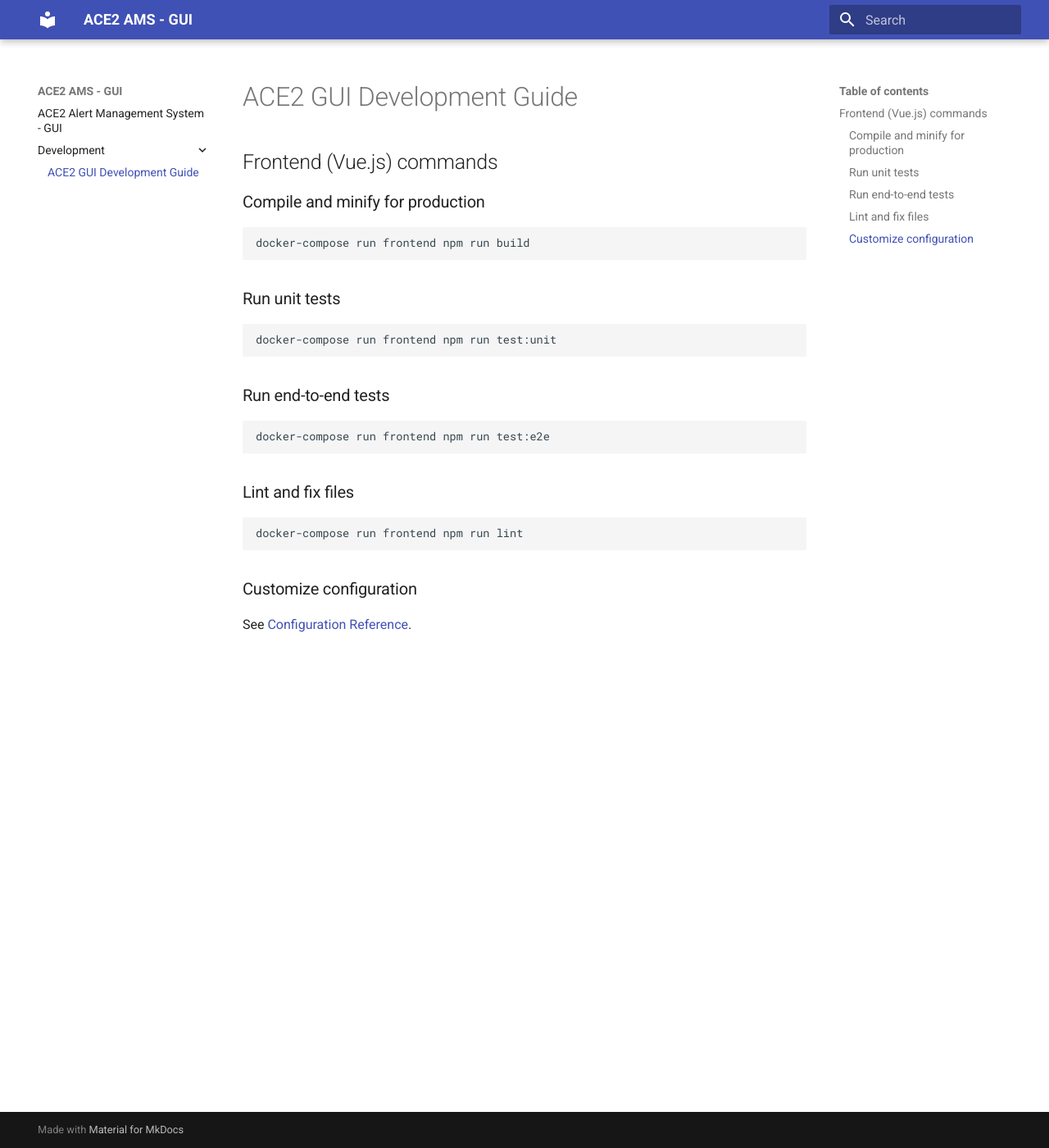
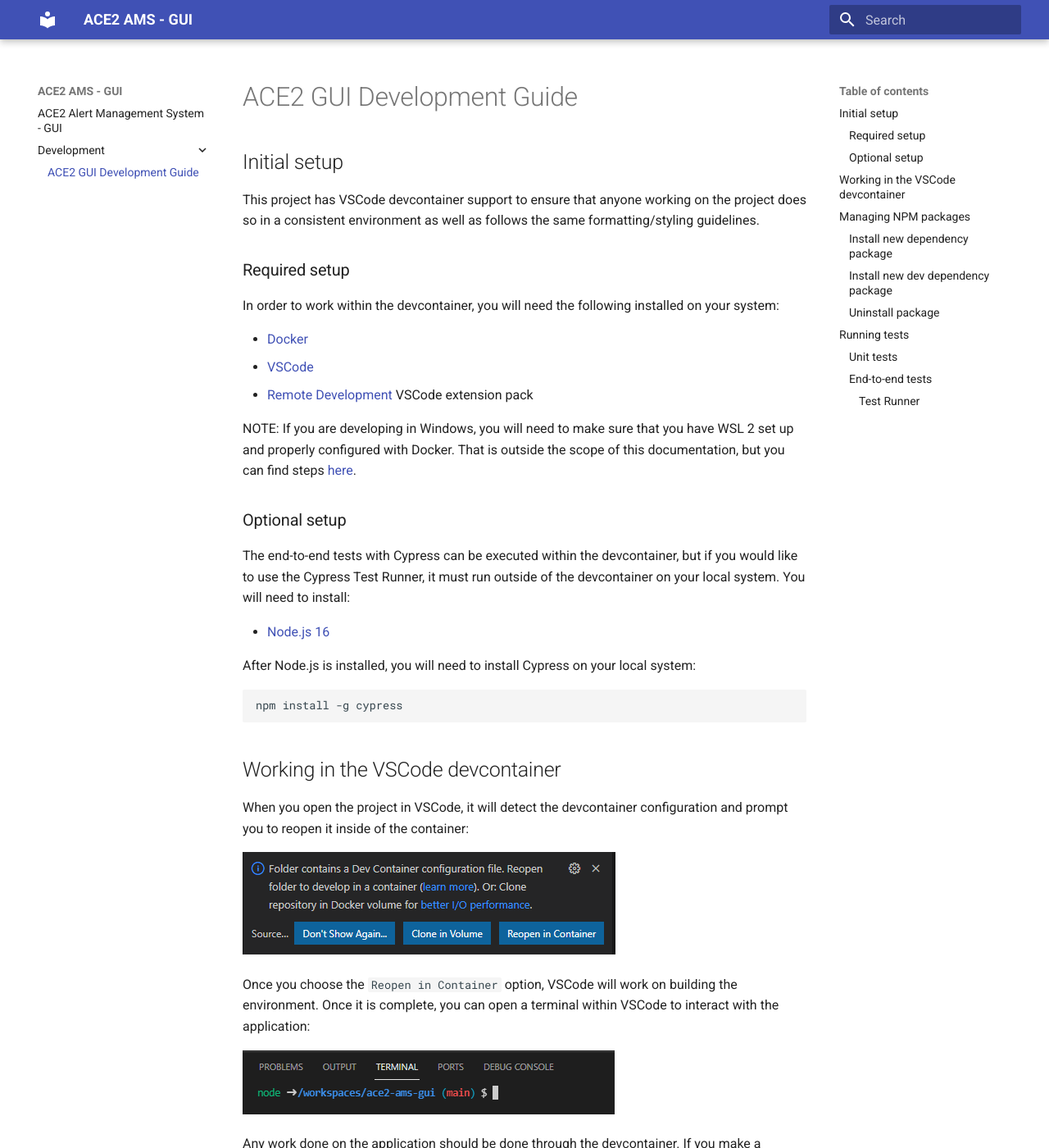
Before and after one commit to seanmcfeely/ace2-ams, an MkDocs documentation site: the page built from docs/development/index.md, in a window 1280 px wide and 1400 px high. Shown: the whole window at 82% size. Built offline with MkDocs 1.6.1 and Material for MkDocs 9.7.7, drawn with Linux system fonts in a browser that asks for light colours; some of the changed text lies outside the part shown.

Commit message:
Merge branch 'main' of https://github.com/hollyfoxx/ace2-ams-gui into feature/login

````diff
--- a/docs/development/index.md
+++ b/docs/development/index.md
@@ -1,24 +1,101 @@
 # ACE2 GUI Development Guide
-## Frontend (Vue.js) commands
-### Compile and minify for production
+
+## Initial setup
+
+This project has VSCode devcontainer support to ensure that anyone working on the project does so in a consistent environment as well as follows the same formatting/styling guidelines.
+
+### Required setup
+
+In order to work within the devcontainer, you will need the following installed on your system:
+
+* [Docker](https://www.docker.com/products/docker-desktop)
+* [VSCode](https://code.visualstudio.com/)
+* [Remote Development](https://marketplace.visualstudio.com/items?itemName=ms-vscode-remote.vscode-remote-extensionpack) VSCode extension pack
+
+NOTE: If you are developing in Windows, you will need to make sure that you have WSL 2 set up and properly configured with Docker. That is outside the scope of this documentation, but you can find steps [here](https://docs.docker.com/desktop/windows/wsl/).
+
+### Optional setup
+
+The end-to-end tests with Cypress can be executed within the devcontainer, but if you would like to use the Cypress Test Runner, it must run outside of the devcontainer on your local system. You will need to install:
+
+* [Node.js 16](https://nodejs.org/en/download/current/)
+
+After Node.js is installed, you will need to install Cypress on your local system:
 ```
-docker-compose run frontend npm run build
+npm install -g cypress
 ```
 
-### Run unit tests
+## Working in the VSCode devcontainer
+
+When you open the project in VSCode, it will detect the devcontainer configuration and prompt you to reopen it inside of the container:
+
+![Reopen in Container](open-in-container.png)
+
+Once you choose the `Reopen in Container` option, VSCode will work on building the environment. Once it is complete, you can open a terminal within VSCode to interact with the application:
+
+![Terminal](terminal.png)
+
+Any work done on the application should be done through the devcontainer. If you make a change to the devcontainer configuration (found in the `.devcontainer` directory), you can rebuild the devcontainer by clicking on `Dev Container: ACE2 AMS GUI` in the lower-left corner of VSCode and then selecting the `Rebuild Container` option in the menu that opens.
+
+## Managing NPM packages
+
+You should not directly edit the dependencies or devDependencies inside of `package.json` or anything in `package-lock.json`. **Any changes to packages should be performed inside of the devcontainer via the `npm` command**:
+
+### Install new dependency package
+
+You would install a package like this if it is something the final compiled application needs:
 ```
-docker-compose run frontend npm run test:unit
+npm install <package>
 ```
 
-### Run end-to-end tests
+### Install new dev dependency package
+
+You would install a package like this if it is only needed during development:
 ```
-docker-compose run frontend npm run test:e2e
+npm install -D <package>
 ```
 
-### Lint and fix files
+### Uninstall package
+
+You can uninstall/remove a package regardless of how it was installed by:
 ```
-docker-compose run frontend npm run lint
+npm uninstall <package>
 ```
 
-### Customize configuration
-See [Configuration Reference](https://cli.vuejs.org/config/).
+## Running tests
+
+This application has a suite of unit tests performed by [Jest](https://jestjs.io/) and end-to-end tests performed by [Cypress](https://www.cypress.io/).
+
+### Unit tests
+You can execute the unit tests directly inside of the devcontainer:
+```
+npm run test:unit
+```
+
+### End-to-end tests
+You can execute the end-to-end tests directly inside of the devcontainer:
+```
+npm run test:e2e
+```
+
+**NOTE:** The end-to-end tests will not work inside of the devcontainer if your host system is a Mac with the M1 processor. However, you will be able to run them as outlined below in the [Test Runner](#Test-Runner) section.
+
+#### Test Runner
+
+Cypress also comes with an amazing [Test Runner](https://docs.cypress.io/guides/core-concepts/test-runner) that lets you see and interact with the tests in your local web browser. This can be helpful when writing end-to-end tests to ensure they are working properly as well as any debugging you might need to do.
+
+However, this will need to be performed on your local system ouside of the devcontainer. To do this, you will need to have Node.js 16 and Cypress [installed on your local system](#Optional-setup).
+
+**Step 1:** Inside of the devcontainer, run the application so that it is available on port 8080:
+```
+npm run serve
+```
+
+**Step 2:** Outside of the devcontainer on your local system (but still inside of the project directory), open the Test Runner:
+```
+cypress open
+```
+
+![Test Runner](test-runner.png)
+
+For more information on what you can do with the Test Runner, view the Test Runner [documentation](https://docs.cypress.io/guides/core-concepts/test-runner).
````
Also changed, not shown: cypress.json (+9 -1 lines), package.json (+9 -2 lines), docs/development/open-in-container.png (added), docs/development/terminal.png (added), docs/development/test-runner.png (added), 7 other files.
